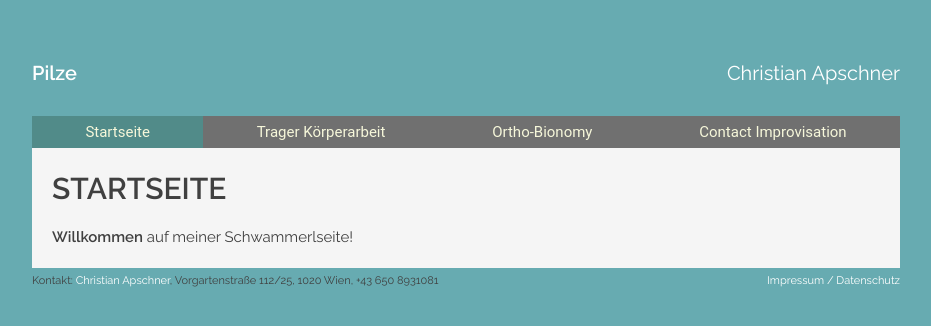
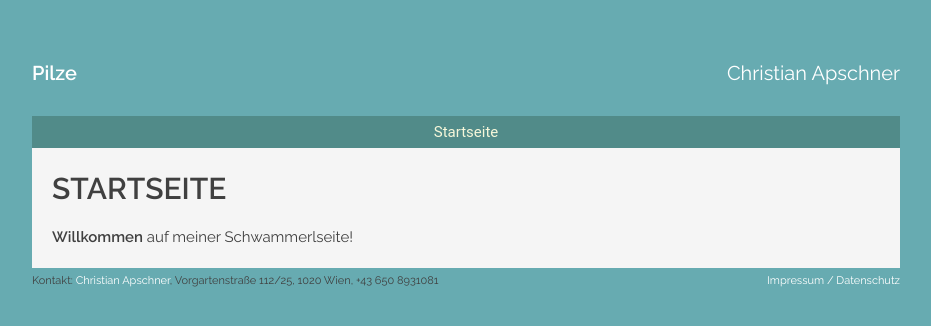
Before and after one commit to manulari/contactimprovisationat, a Jekyll site: the page built from _all_pages/index.md, in a window 1280 px wide. Shown: the top 326 px of the page, without its empty margins (174-1105 px from the left). Built offline with Jekyll 4.4.1, drawn with Linux system fonts in a browser that asks for light colours.

Commit message:
prune menu

```diff
--- a/_data/nav.yml
+++ b/_data/nav.yml
@@ -1,11 +1,3 @@
 entries:
   - title: Startseite
     path: /
-  - title: Trager Körperarbeit
-    path: /trager
-    subentries: []
-  - title: Ortho-Bionomy
-    path: /orthobionomy
-    subentries: []
-  - title: Contact Improvisation
-    path: contactimpro
```
